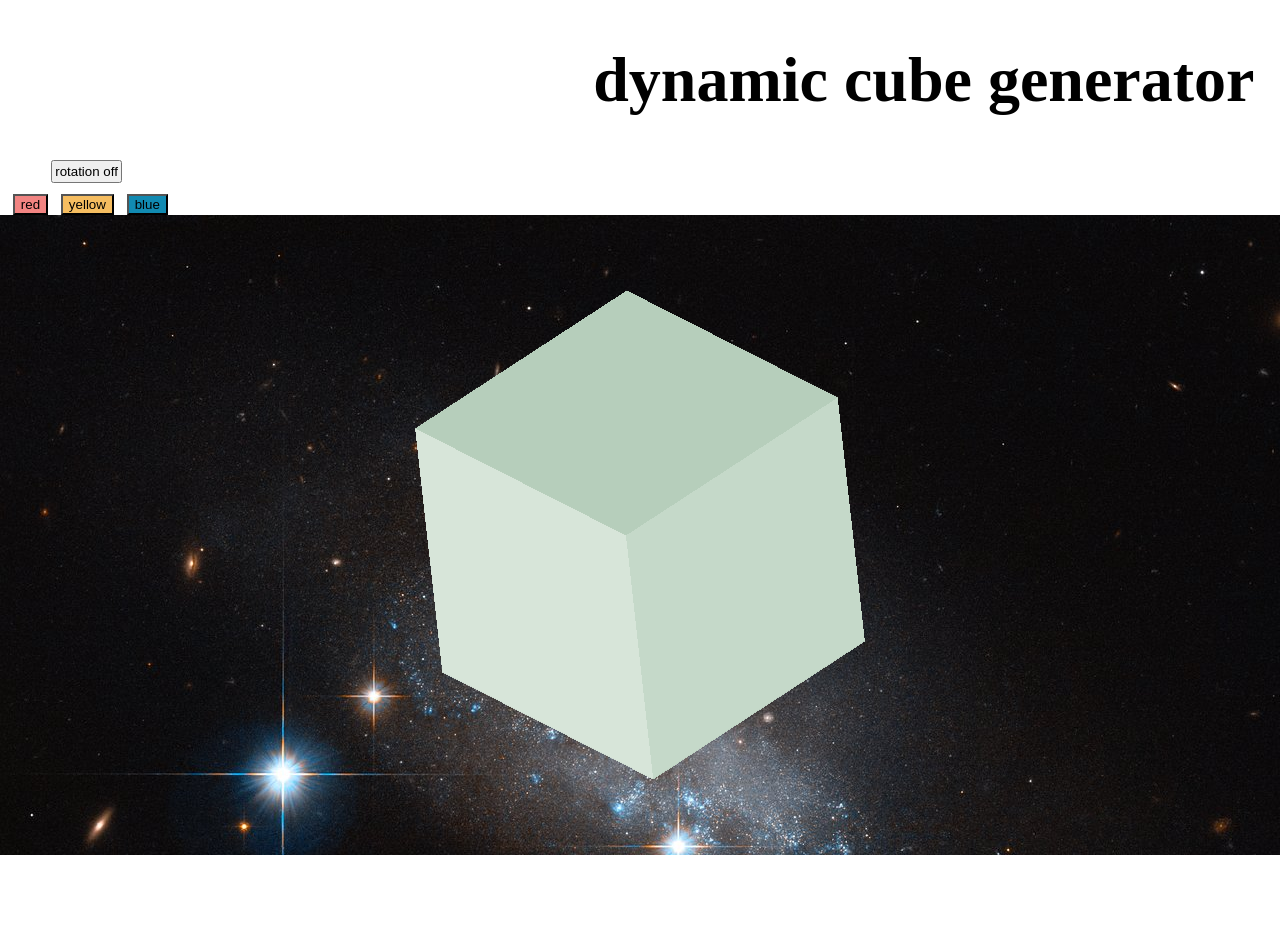
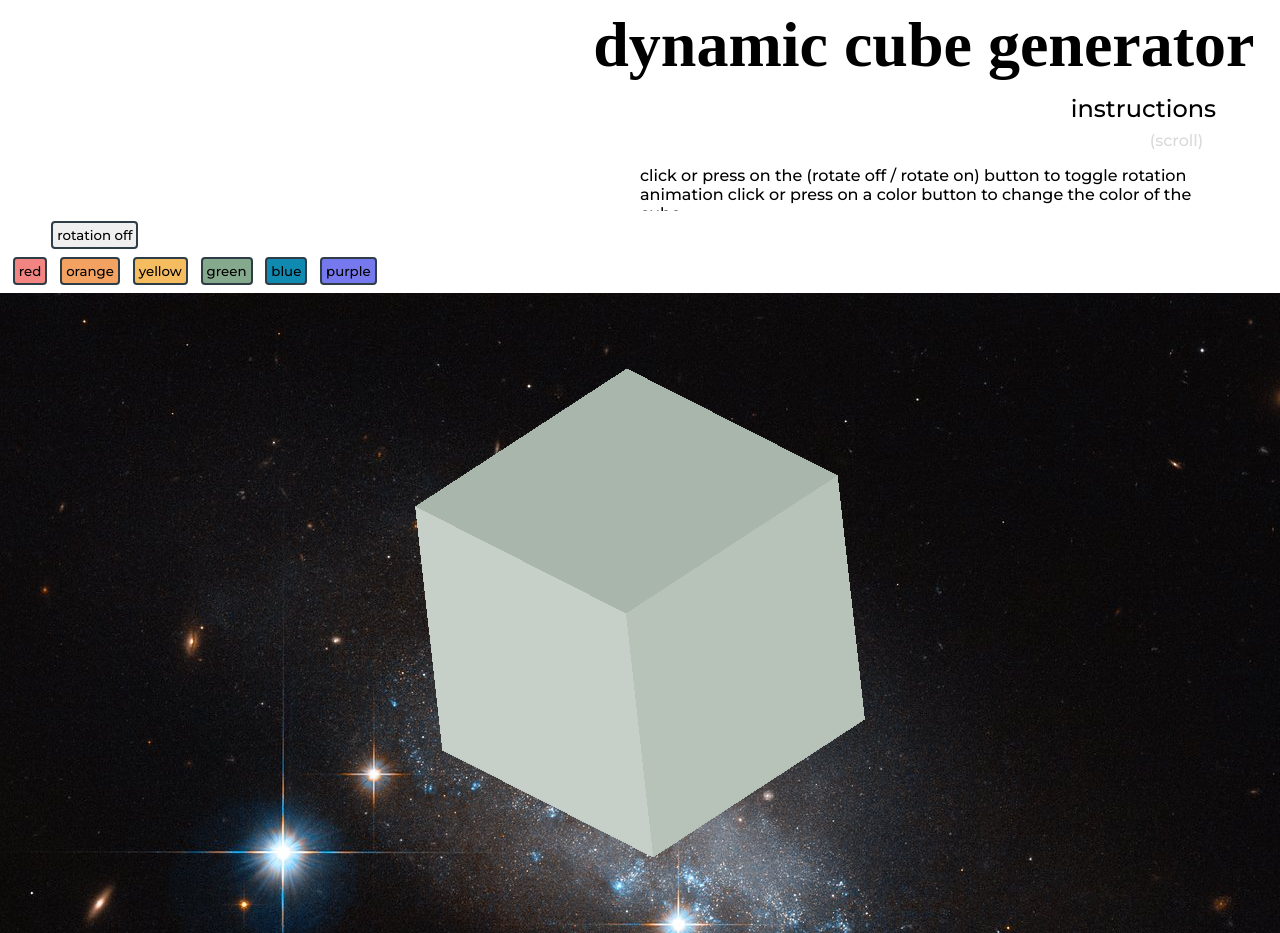
Before and after one commit to pickled-bot/dynamic-cube, a React (Create React App) app: page / in a window 1280 px wide. Before the commit the page ends 855 px from the top, so only its background shows below. Built offline with nearby package versions, Linux system fonts and the light colour scheme; a web font is replaced by a local one.

Commit message:
buttons css mostly

```diff
--- a/src/App.css
+++ b/src/App.css
@@ -1,4 +1,5 @@
 @import url('https://fonts.googleapis.com/css2?family=Baumans&display=swap');
+@import url('https://fonts.googleapis.com/css2?family=Montserrat:wght@200;500&display=swap');
 
 #canvasContainer {
     height:80vh;
@@ -11,13 +12,48 @@ h1 {
     text-align: right;
     font-size: 4rem;
     margin-right: 2vw;
+    margin-bottom: 0.5vh;
+    margin-top: 1vh;
+}
+
+#instructions {
+    overflow-y: scroll;
+    width: 45%;
+    height: 125px;
+    margin-left: 50%;
+    margin-bottom: 1vh;
+    font-family: 'Montserrat', sans-serif;
+}
+
+#instructions h2{
+    text-align: right;
+    font-weight: 500;
+    margin-bottom: 1vh;
+    margin-top: 1vh;
+}
+
+.grey {
+    text-align: right;
+    margin-right: 1vw;
+    margin-top: 1vh;
+    color: #d9d9d9;
+}
+
+button {
+    margin-bottom: 1vh;
+    font-family: 'Montserrat', sans-serif;
+    border-radius: 4px;
+    border-style: double;
+    border-color: #2f3e46;
+    padding: 4px;
+    margin-top: 1vh;
 }
 
 #animateBtn {
     display: flex;
     margin: 10px;
     margin-left: 4vw;
-    padding: 2px;
+    margin-bottom: 0;
 }
 
 #red {
@@ -26,11 +62,76 @@ h1 {
     margin-right: 1vw;
 }
 
+#red:hover {
+    background-color: #f1a7a6;
+}
+
+#red:active {
+    background-color: #f28482;
+}
+
+
+#orange {
+    background-color: #f4a261;
+    margin-right: 1vw;
+}
+
+#orange:hover {
+    background-color: #f5c7a1;
+}
+
+#orange:active {
+    background-color: #f4a261;
+}
+
+
 #yellow {
     background-color:#f6bd60 ;
     margin-right: 1vw;
 }
 
+#yellow:hover {
+    background-color:#f7d39a ;
+}
+
+#yellow:active {
+    background-color:#f6bd60 ;
+}
+
+#green {
+    background-color: #84a98c;
+}
+
+#green:hover {
+    background-color: #a7d4b1;
+}
+
+#green:active {
+    background-color: #84a98c;
+}
+
 #blue {
     background-color: #118ab2;
+    margin-left: 1vw;
+    margin-right: 1vw;
 }
+
+#blue:hover {
+    background-color: #65a0b4;
+}
+
+#blue:active {
+    background-color: #118ab2;
+}
+
+#purple {
+    background-color: #7678ed;
+}
+
+#purple:hover {
+    background-color: #a6a7e9;
+}
+
+#purple:active {
+    background-color: #7678ed;
+}
--- a/src/App.js
+++ b/src/App.js
@@ -2,16 +2,24 @@ import './App.css';
 import ReactDOM from 'react-dom';
 import React, {useState, useRef} from 'react';
 // import Cube from './components/Cube.js';
-// import * as THREE from 'three';
+import * as THREE from 'three';
 import {Canvas, useFrame} from '@react-three/fiber';
 // import { AmbientLight, BoxGeometry, MeshStandardMaterial } from 'three';
 import {OrbitControls, softShadows} from '@react-three/drei'
 
+const red = new THREE.Color("#f28482");
+const yellow = new THREE.Color("#f6bd60");
+const blue = new THREE.Color("#118ab2");
+const green = new THREE.Color("#84a98c");
+const orange = new THREE.Color("#f4a261");
+const purple = new THREE.Color("#7678ed");
 
-const CubeRendering = ({animate}) => {
+
+const CubeRendering = ({animate, color}) => {
   return (
     <Cube
-    animate = {animate}/>
+    animate = {animate}
+    color = {color}/>
   );
 };
 // add a propery color
@@ -19,7 +27,7 @@ const CubeRendering = ({animate}) => {
 // onclick for each button to change the cube to that color
 
 
-const Cube = ({animate}) => {
+const Cube = ({animate, color}) => {
   let boxWidth = 1;
   let boxHeight = 1;
   let boxDepth = 1;
@@ -41,7 +49,7 @@ const Cube = ({animate}) => {
     <mesh ref={cubeRef} >
       <boxGeometry args={[boxWidth,boxHeight,boxDepth, bwSegments, bhSegments, bdSegments]} />
       {/* <planeGeometry args={[boxWidth,boxHeight]}/> */}
-      <meshStandardMaterial color={"#84a98c"}/>
+      <meshStandardMaterial color={green} clipShadows={true}/>
       <OrbitControls
       zoomSpeed={0.25}
       minZoom={40}
@@ -53,19 +61,54 @@ const Cube = ({animate}) => {
 const ToggleColor = (props) => {
   return (
   <section className="colorButtons">
-    <button id="red">
+    <button id="red" onClick={()=>{
+      props.color = red;
+    }}>
     red
+    </button>
+    <button id="orange">
+    orange
     </button>
     <button id="yellow">
       yellow
     </button>
+    <button id="green">
+      green
+    </button>
     <button id="blue">
       blue
+    </button>
+    <button id="purple">
+      purple
     </button>
   </section>
   )
 };
 
+const Instructions = () => {
+  return (
+    <div id="instructions">
+      <h2>
+      instructions
+      </h2>
+      <p className='grey'>(scroll)</p>
+      <p>
+        click or press on the (rotate off / rotate on) button to toggle rotation animation
+        click or press on a color button to change the color of the cube
+      </p>
+      <p>
+        mobile: use one finger to rotate and turn cube,
+        use two fingers to zoom in or out by pinching and pushing,
+        or keep one finger stationary on the space background
+        and use another finger to move the cube
+      </p>
+      <p>
+        desktop: left click to rotate cute, right click to move cube
+        press buttons on left to adjust elements in cube
+      </p>
+    </div>
+  )
+}
 
 const App = () => {
   const [buttonText, setButtonText] = useState("rotation off");
@@ -94,6 +137,7 @@ const App = () => {
       <header>
         <h1>dynamic cube generator</h1>
       </header>
+      <Instructions />
       <div id="buttons">
         <button id="animateBtn" onClick={() =>
           {rotationButtonTxtToggle();
@@ -103,8 +147,8 @@ const App = () => {
       </div>
       <div id="canvasContainer">
         <Canvas camera={{position:[1,1,1], zoom:300}} gl={{antialias:false}} orthographic shadows dpr={[1,2]}>
-          <ambientLight/>
-          <directionalLight position={[6,3,12]} castShadow intensity={2}/>
+          <ambientLight intensity={0.5}/>
+          <directionalLight position={[3,1,6]} castShadow intensity={0.5}/>
           <CubeRendering animate={animate}/>
         </Canvas>
       </div>
```
